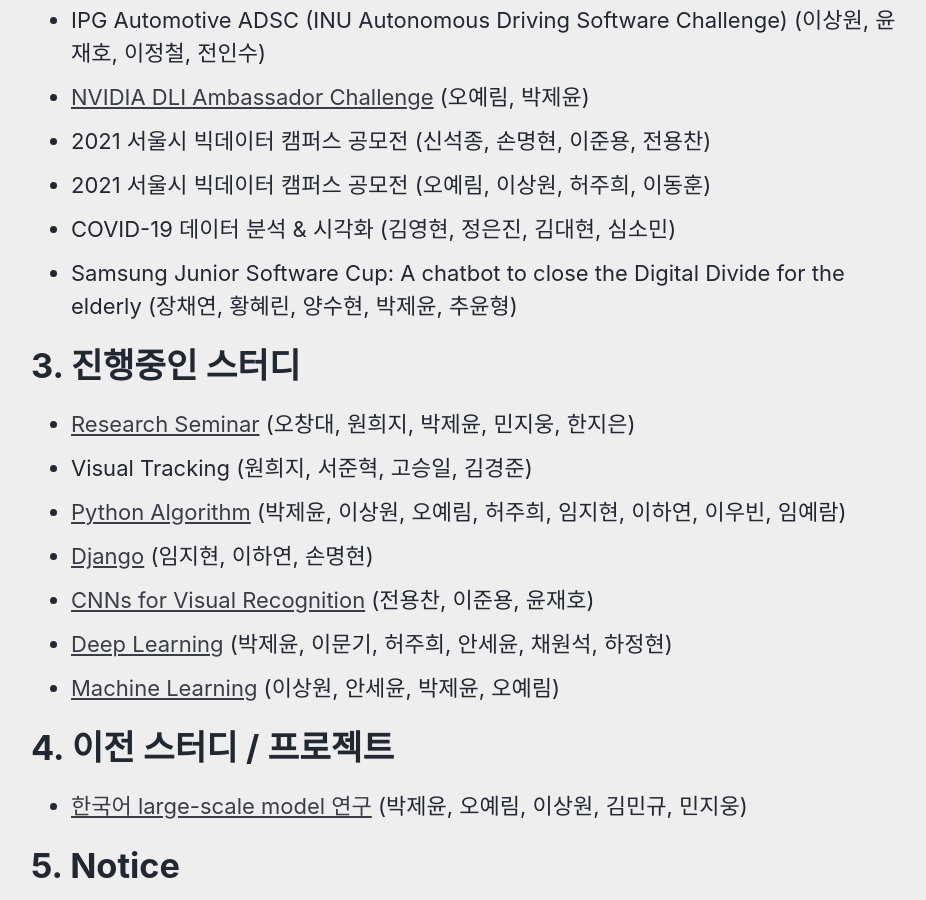
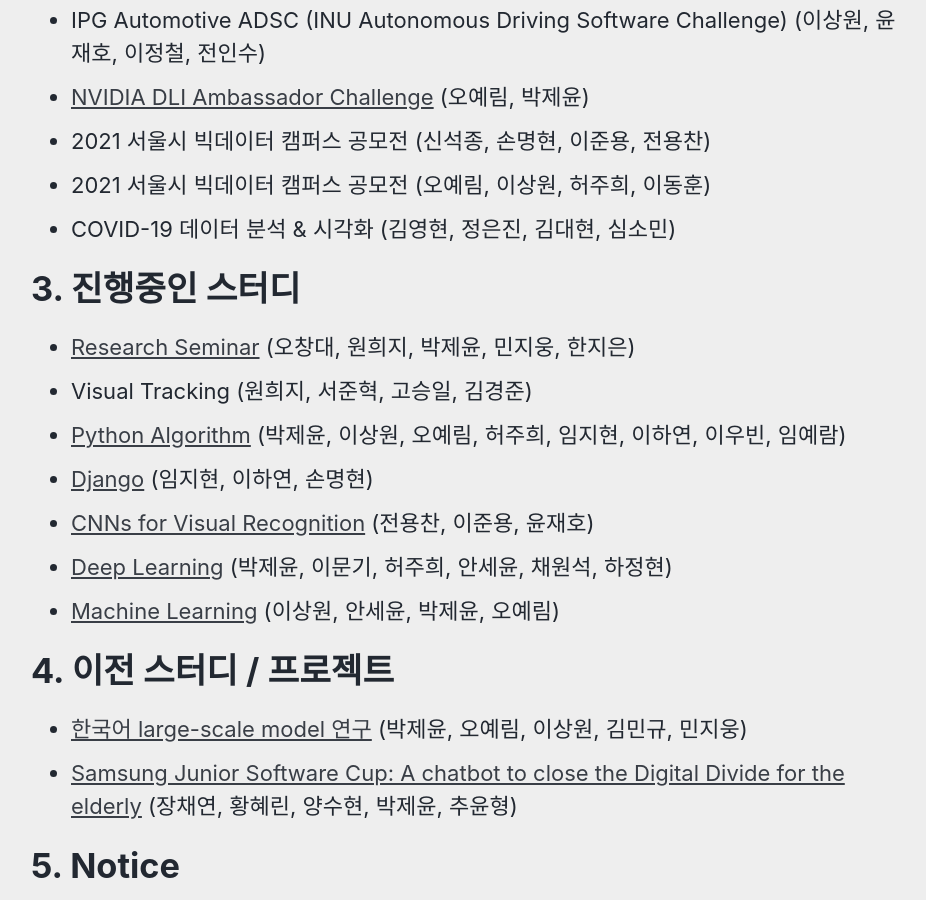
Before and after one commit to TAVEResearch/TAVEResearch.github.io, a Jekyll site: the page built from about.md, in a window 1280 px wide and 900 px high, scrolled down 1026 px. Shown: the whole window, without its empty margins (171-1097 px from the left). Built offline with Jekyll 4.4.1, drawn with Linux system fonts in a browser that asks for light colours; cached includes are drawn as plain includes; part of the change alters nothing that is shown.

```diff
--- a/about.md
+++ b/about.md
@@ -25,7 +25,6 @@ author_profile: false
 - 2021 서울시 빅데이터 캠퍼스 공모전 (신석종, 손명현, 이준용, 전용찬)
 - 2021 서울시 빅데이터 캠퍼스 공모전 (오예림, 이상원, 허주희, 이동훈)
 - COVID-19 데이터 분석 & 시각화 (김영현, 정은진, 김대현, 심소민)
-- Samsung Junior Software Cup: A chatbot to close the Digital Divide for the elderly (장채연, 황혜린, 양수현, 박제윤, 추윤형)
 
 # 3. 진행중인 스터디
 
@@ -40,6 +39,7 @@ author_profile: false
 # 4. 이전 스터디 / 프로젝트
 
 - [한국어 large-scale model 연구](https://github.com/TAVEResearch/Korean_large-scale_model) (박제윤, 오예림, 이상원, 김민규, 민지웅)
+- [Samsung Junior Software Cup: A chatbot to close the Digital Divide for the elderly](https://github.com/hyerinh/CBNGR) (장채연, 황혜린, 양수현, 박제윤, 추윤형)
 
 # 5. Notice
 
```
